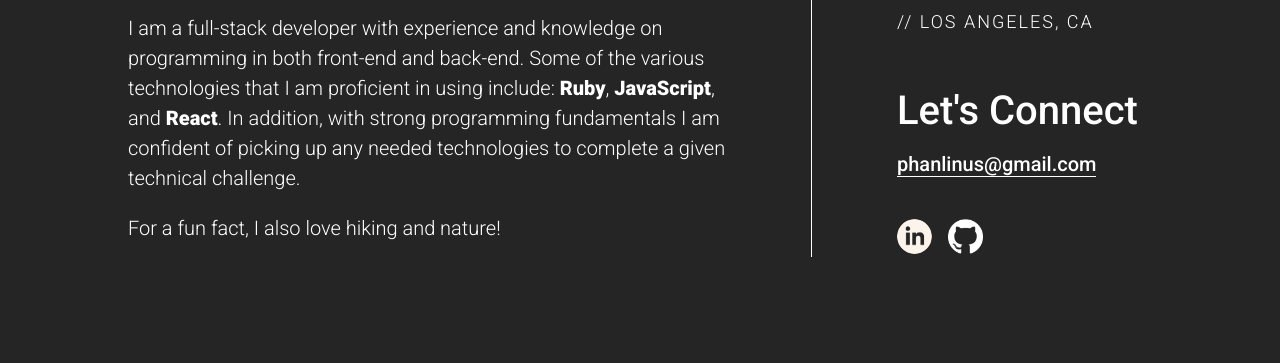
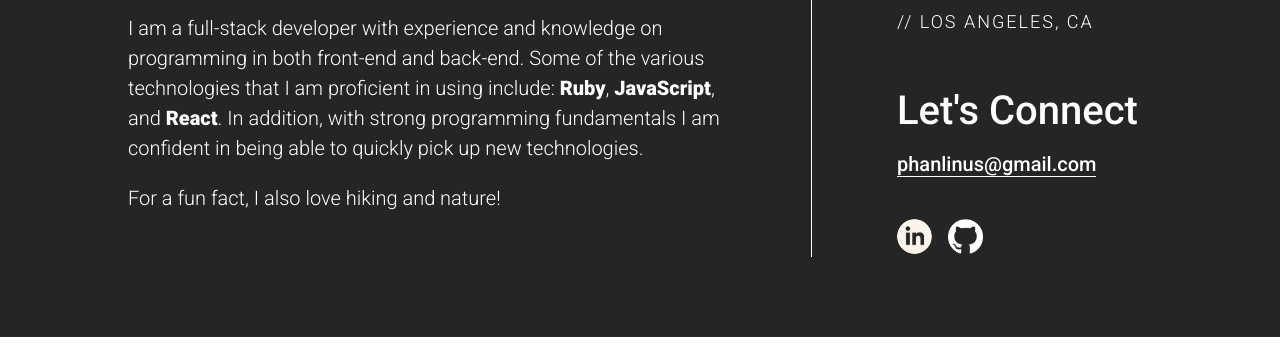
Before and after one commit to linusphan/linusphan.github.io, a plain HTML site: page index.html in a window 1280 px wide. Shown: the part 1916-2279 px from the top of the page. After the commit the page ends 2253 px from the top, so only its background shows below. Drawn offline with Linux system fonts and the light colour scheme.

Commit message:
edit 'more about me' section

```diff
--- a/index.html
+++ b/index.html
@@ -56,7 +56,7 @@
       <article id="more">
         <div class="box">
           <h2>More About Me</h2>
-          <p>I am a full-stack developer with experience and knowledge on programming in both front-end and back-end. Some of the various technologies that I am proficient in using include: <b>Ruby</b>, <b>JavaScript</b>, and <b>React</b>. In addition, with strong programming fundamentals I am confident of picking up any needed technologies to complete a given technical challenge.</p>
+          <p>I am a full-stack developer with experience and knowledge on programming in both front-end and back-end. Some of the various technologies that I am proficient in using include: <b>Ruby</b>, <b>JavaScript</b>, and <b>React</b>. In addition, with strong programming fundamentals I am confident in being able to quickly pick up new technologies.</p>
           <p>For a fun fact, I also love hiking and nature!</p>
         </div>
       </article>
```
